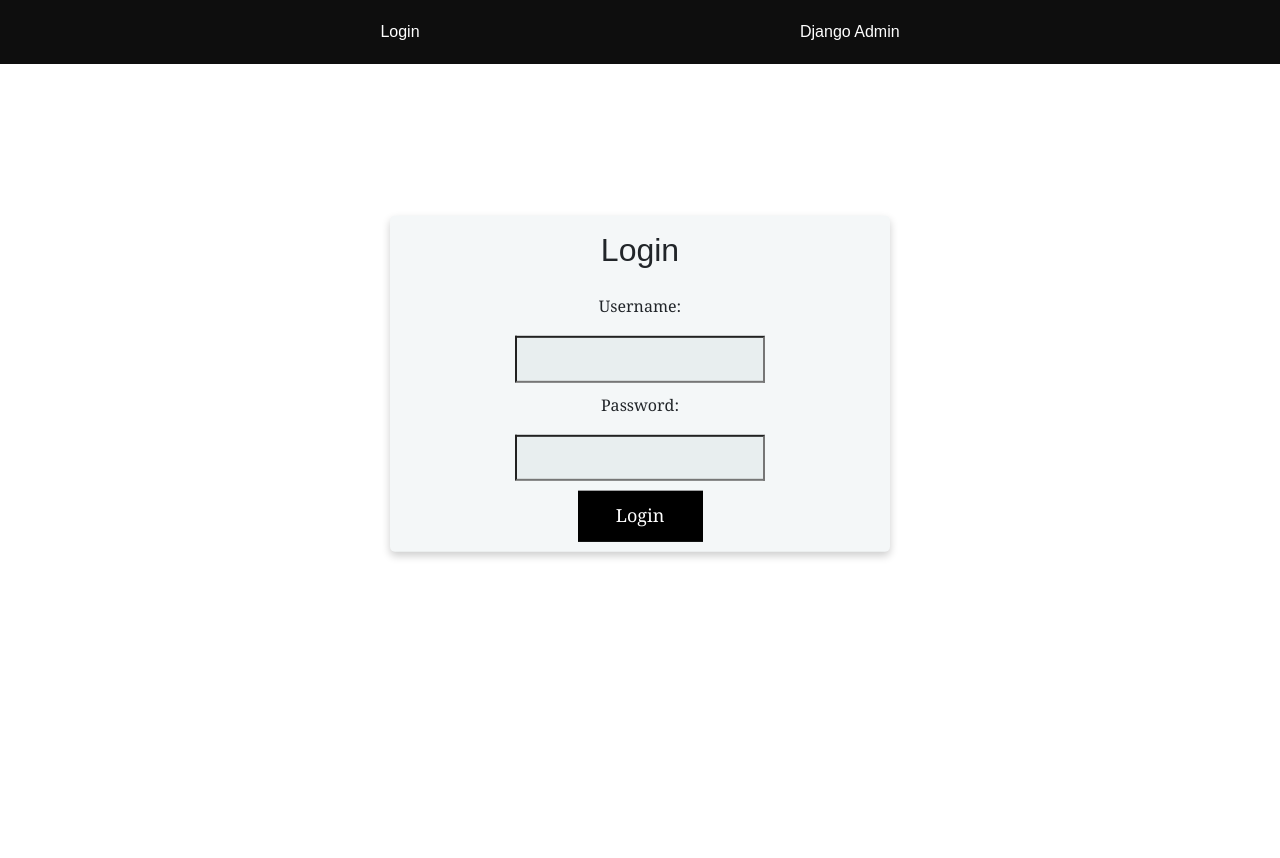
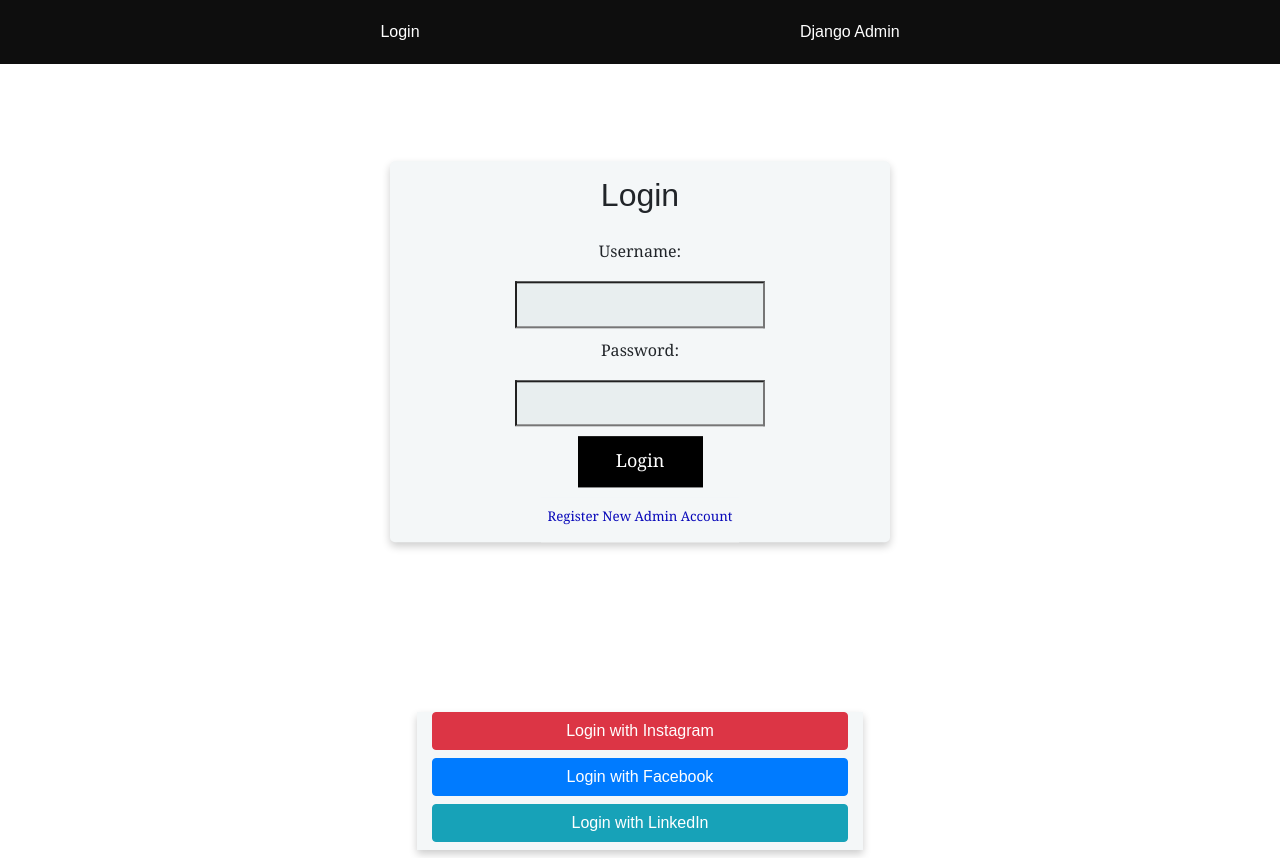
Before and after one commit to MattCrook/quantum-management, a Django app: page /accounts/login/ in a window 1280 px wide. Before the commit the page ends 559 px from the top, so only its background shows below. Run offline with Django 3.2, Linux system fonts and the light colour scheme; some libraries are stand-ins or nearby versions.

Commit message:
home template initial.

```diff
--- a/quantummanagementapp/static/styles/base.css
+++ b/quantummanagementapp/static/styles/base.css
@@ -0,0 +1,35 @@
+img {
+    border: 3px solid #282c34;
+  }
+  .container-fluid {
+    /* height: 100vh; */
+    background-color: #282c34;
+    display: flex;
+    justify-content: center;
+    align-items: center;
+  }
+  .container-fluid > div {
+    width: 85%;
+    min-width: 300px;
+    max-width: 500px;
+  }
+  .card {
+    width: 100%;
+  }
+  .social-container {
+    display: flex;
+    flex-direction: column;
+    justify-content: center;
+    box-shadow: 0 4px 8px 0 rgba(0,0,0,0.2);
+    background: #f4f7f8;
+  }
+  .btn a, .btn a:hover {
+    color: white;
+    text-decoration: none ;
+  }
+
+.row {
+  padding-left: 25%;
+  padding-right: 25%;
+  /* min-height: 80vh; */
+}
--- a/quantummanagementapp/static/styles/login.css
+++ b/quantummanagementapp/static/styles/login.css
@@ -7,7 +7,7 @@
     margin: 0 auto;
     text-align: center;
     position: absolute;
-    top: 50%;
+    top: 45%;
     left: 50%;
     background: #f4f7f8;
     transform: translate(-50%, -50%);
@@ -26,7 +26,6 @@
 }
 
 .login-card form input{
-    /* height: 30px; */
     background-color: #e8eeef;
     text-align: center;
     font-size: 15px;
@@ -44,7 +43,7 @@
     margin: 5px;
 }
 
-.login-card button{
+.login_btn {
     position: relative;
 	display: block;
 	padding: 10px;
@@ -68,7 +67,19 @@ box-shadow: 0 8px 16px 0 rgba(0,0,0,0.2);
 
 /* Add some padding inside the card container */
 .login-container {
-    padding: 2px 16px;
+    padding-left: 16px;
+    padding-right: 16px;
     min-height: 80vh;
     position: relative;
 }
+
+.register_btn {
+    font-size: smaller;
+    padding-bottom: 15px;
+    padding-top: 10px;
+    color: rgb(8, 8, 185);
+    border: none;
+    background: #f4f7f8;
+
+
+}
--- a/quantummanagementapp/templates/home.html
+++ /dev/null
@@ -1,5 +0,0 @@
-{% extends 'shared/base.html' %}
-{% block content %}
-
-
-{% endblock content %}
--- a/quantummanagementapp/templates/registration/login.html
+++ b/quantummanagementapp/templates/registration/login.html
@@ -4,15 +4,28 @@
 
 {% block content %}
 <div class="login-container">
-
     <div class="login-card">
         <h2>Login</h2>
         <form method="post">
             {% csrf_token %}
             {{ form.as_p }}
-            <button type="submit">Login</button>
+            <button class="login_btn" type="submit">Login</button>
+            <button class="register_btn" href="#">Register New Admin Account</button>
         </form>
-    </div>
-
-</div>
+ </div>
+  </div>
+     <div class="row">
+     <div class="col-md-8 mx-auto social-container my-2 order-md-1">
+         <button class="btn btn-danger  mb-2">
+             <a href="#">Login with Instagram</a>
+         </button>
+         <button class="btn btn-primary mb-2">
+             <a href="#">Login with Facebook
+             </a>
+         </button>
+         <button class="btn btn-info mb-2">
+             <a href="#">Login with LinkedIn</a>
+         </button>
+     </div>
+  </div>
 {% endblock %}
--- a/quantummanagementapp/urls.py
+++ b/quantummanagementapp/urls.py
@@ -1,12 +1,9 @@
 from quantummanagementapp.views.admin_users.auth.actions import login_user, logout_user, admin_user
-from quantummanagementapp.views.admin_users.auth.actions import admin_user, login_user
-from quantummanagementapp.views.auth0 import dashboard, index, logout
-from .views.home.landing_page import landing_page
+# from quantummanagementapp.views.auth0 import dashboard, index, logout
+from quantummanagementapp.views.home import landing_page, home
 from django.urls import path
 from django.conf.urls import include, url
 from quantummanagementapp import views
-from .views import *
-# from quantummanagementapp.index_view import index, dashboard, logout
 
 app_name = "quantummanagementapp"
 
@@ -16,11 +13,11 @@ urlpatterns = [
     path('accounts/login/', login_user, name='login'),
     path('logout/', logout_user, name='logout'),
     path('admin/', admin_user, name='admin'),
-    # path('home/', home, name='home'),
+    path('accounts/login/home/', home, name='home'),
 
     # path('', index, name='index'),
     # path('dashboard/', dashboard),
     # path('logout/', logout),
-    path('', include('django.contrib.auth.urls')),
-    path('', include('social_django.urls')),
+    # path('', include('social_django.urls')),
+    # path('social-auth/', include('social_django.urls', namespace="social")),
 ]
--- a/quantummanagementapp/views/admin_users/auth/actions/login_user.py
+++ b/quantummanagementapp/views/admin_users/auth/actions/login_user.py
@@ -1,6 +1,8 @@
 from django.urls import reverse
-from django.shortcuts import redirect
+from django.shortcuts import redirect, render
 from django.contrib.auth import login, admin
+from django.contrib.auth.decorators import login_required
+
 
 def login_user(request):
     login(request)
--- a/quantummanagementapp/views/home/__init__.py
+++ b/quantummanagementapp/views/home/__init__.py
@@ -1 +1 @@
-from .landing_page import landing_page
+from .landing_page import landing_page, home
```
Also changed, not shown: quantummanagement/settings.py (+13 -3 lines), quantummanagementapp/templates/home/home.html (added, +9 -0 lines), quantummanagementapp/views/home/landing_page.py (+8 -0 lines), db.sqlite3.
